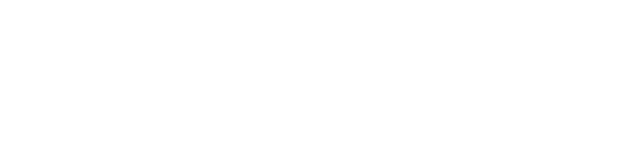
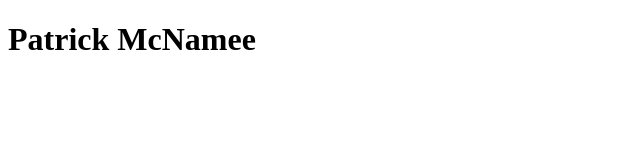
Before and after one commit to pjmcnamee/github_demo, a plain HTML site: page index.html in a window 1280 px wide. Shown: the whole page, without its empty margins (0-640 px from the left). Drawn offline with Linux system fonts and the light colour scheme.

Commit message:
updated index.html

```diff
--- a/index.html
+++ b/index.html
@@ -7,6 +7,6 @@
     <title>Document</title>
 </head>
 <body>
-
+    <h1>Patrick McNamee</h1>
 </body>
 </html>
```
